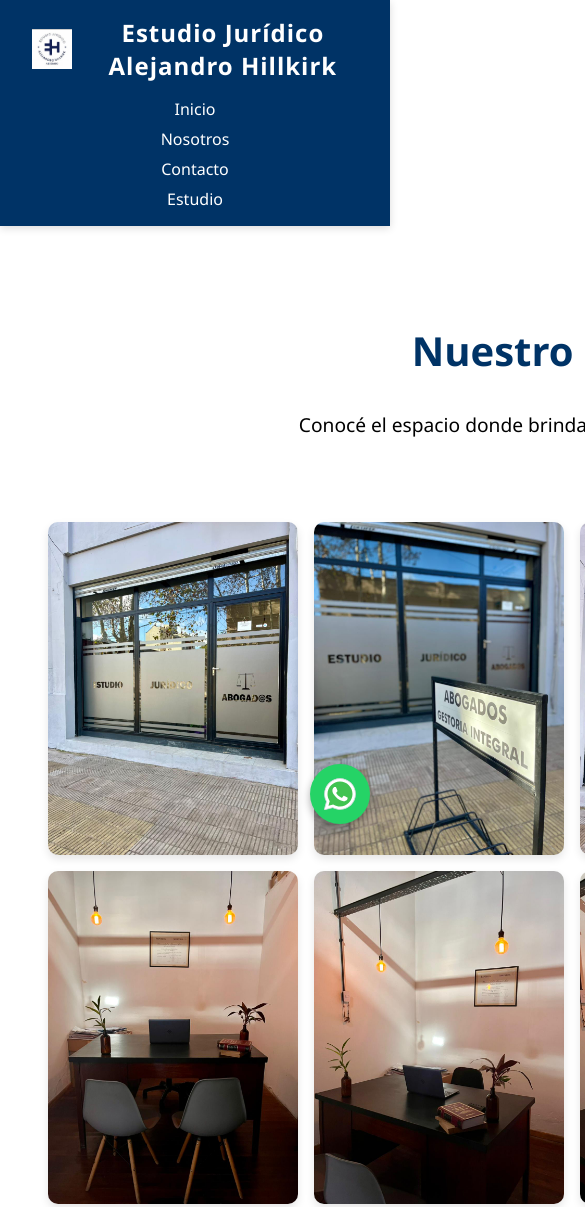
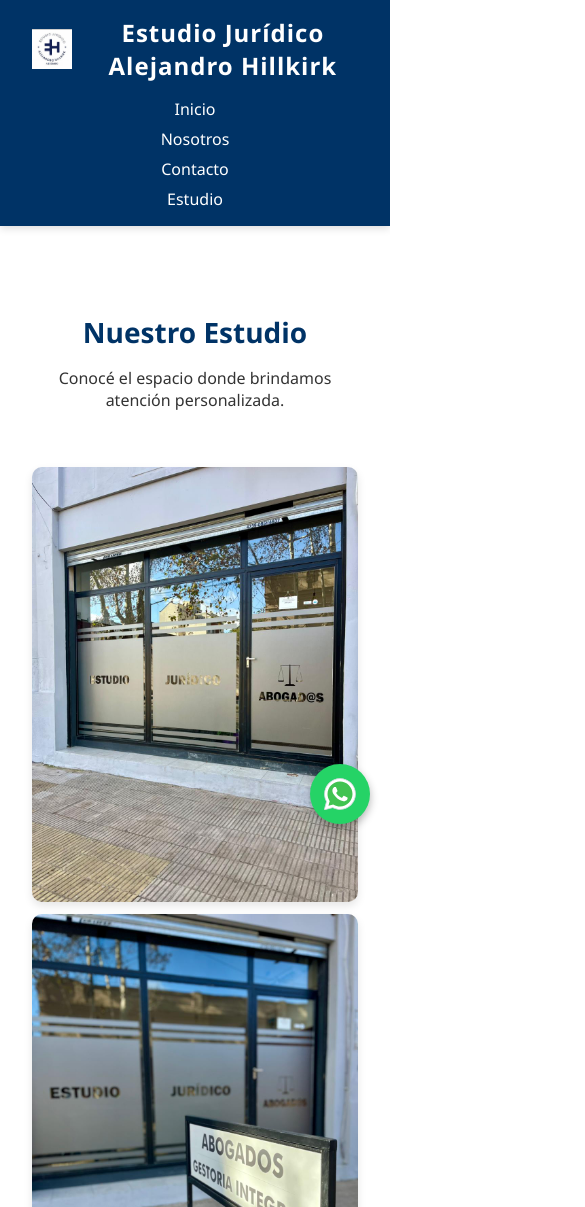
Before and after one commit to HillkirkLautaro/website-estudio, an Astro site: page /estudio in a window 390 px wide. Shown: the top 1207 px of the page, 585 px wide, since content can reach past the window. Built offline with nearby package versions, Linux system fonts and the light colour scheme; Astro itself is replaced by a stand-in of ours.

Commit message:
update estudio page

```diff
--- a/src/pages/estudio.astro
+++ b/src/pages/estudio.astro
@@ -2,15 +2,15 @@
 import BaseLayout from "../layouts/layout.astro";
 import { Image } from "astro:assets";
 import type { ImageMetadata } from "astro";
-// Cargar imágenes desde la carpeta del estudio
+
 const imageModules = import.meta.glob<{ default: ImageMetadata }>("/src/assets/GaleriaEstudio/*.jpg", { eager: true });
 const images = Object.values(imageModules).map((mod) => mod.default);
 ---
 
 <BaseLayout title="Estudio | Alejandro Hillkirk" description="Galería de fotos del estudio jurídico físico en Zárate. Conocé nuestras instalaciones.">
-  <section style="text-align: center; padding: 3rem 1rem;">
-    <h1 style="color: #003366; font-size: 2.5rem;">Nuestro Estudio</h1>
-    <p style="font-size: 1.2rem;">Conocé el espacio donde brindamos atención personalizada.</p>
+  <section style="text-align: center; padding: 3rem 1rem 1.5rem;">
+    <h1 class="page-title">Nuestro Estudio</h1>
+    <p class="page-subtitle">Conocé el espacio donde brindamos atención personalizada.</p>
   </section>
 
   <section class="gallery">
@@ -28,6 +28,17 @@ const images = Object.values(imageModules).map((mod) => mod.default);
   </section>
 
   <style>
+    .page-title {
+      color: #003366;
+      font-size: 2.5rem;
+      margin-bottom: 0.5rem;
+    }
+
+    .page-subtitle {
+      font-size: 1.2rem;
+      color: #333;
+    }
+
     .gallery {
       display: grid;
       grid-template-columns: repeat(auto-fit, minmax(250px, 1fr));
@@ -54,5 +65,31 @@ const images = Object.values(imageModules).map((mod) => mod.default);
     .gallery-item:hover img {
       transform: scale(1.03);
     }
+
+    /* ✅ Responsive */
+    @media (max-width: 768px) {
+      .page-title {
+        font-size: 2rem;
+      }
+
+      .page-subtitle {
+        font-size: 1rem;
+      }
+
+      .gallery {
+        padding: 1rem;
+        grid-template-columns: 1fr;
+      }
+    }
+
+    @media (max-width: 480px) {
+      .gallery {
+        gap: 0.75rem;
+      }
+
+      .page-title {
+        font-size: 1.75rem;
+      }
+    }
   </style>
 </BaseLayout>
```
